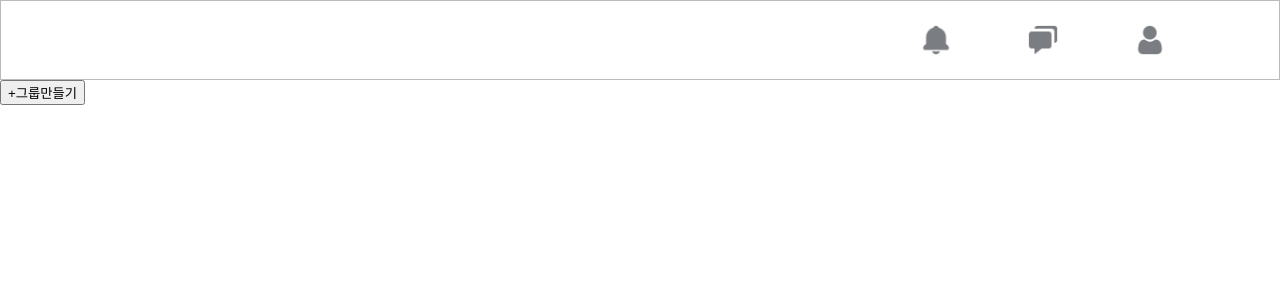
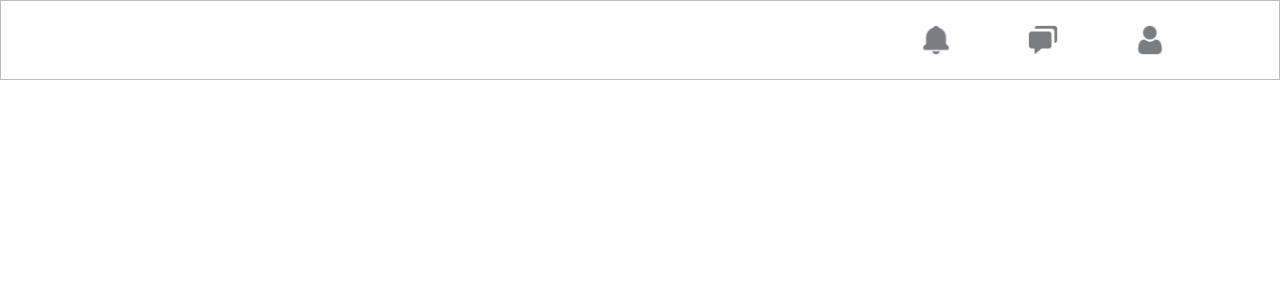
Before and after one commit to BBOMOMO/TEAM-BBOMOMO-FE, a React (Create React App) app: page /list in a window 1280 px wide. Shown: the top 300 px of the page. Built offline with nearby package versions, Linux system fonts and the light colour scheme; a web font is replaced by a local one.

Commit message:
make group page

```diff
--- a/src/App.js
+++ b/src/App.js
@@ -10,7 +10,6 @@ import "./styles/css/timer.css";
 import "./styles/css/myInfo.css";
 import "./styles/css/userview.css";
 import Login from "./page/Login";
-import GroupList from "./page/GroupList";
 import Signup from "./page/Singup";
 import PostChat from "./components/PostChat";
 import GroupRoomTimer from "./components/GroupRoomTimer";
@@ -25,7 +24,6 @@ function App() {
       <Header />
       <Route path="/" exact component={Signup} />
       <Route path="/login" exact component={Login} />
-      <Route path="/list" exact component={GroupList} />
       <Route path="/chat" exact component={PostChat} />
       <Route path="/timer" exact component={GroupRoomTimer} />
       <Route path="/userview" exact component={UserView} />
--- a/src/page/GroupList.js
+++ /dev/null
@@ -1,26 +0,0 @@
-import React from "react";
-import styled from "styled-components";
-import CreateGroup from "../components/CreateGroup";
-import Modal from "../components/Modal";
-import GroupBx from "../components/GroupBx";
-
-function GroupList() {
-  const [showModalCG, setShowModalCG] = React.useState(false);
-
-  //클릭 시 모달창 열기
-  const openModal = () => {
-    setShowModalCG(true);
-  };
-  const closeModal = () => {
-    setShowModalCG(false);
-  };
-
-  return (
-    <>
-      <button onClick={openModal}>+그룹만들기 </button>
-      <CreateGroup showModal={showModalCG} closeModal={closeModal} />
-    </>
-  );
-}
-
-export default GroupList;
```
Also changed, not shown: src/page/Group.js (added, +13 -0 lines), src/styles/css/Group.css (+6 -6 lines).
